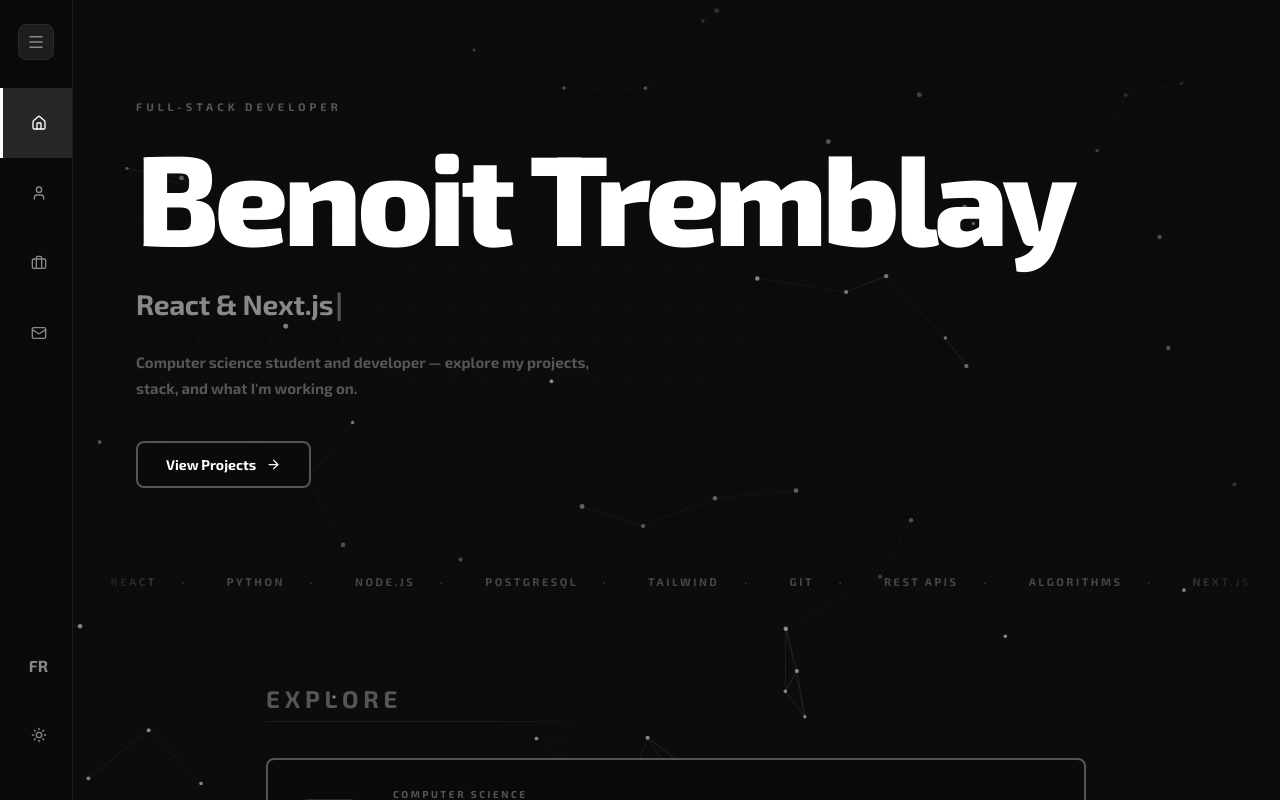
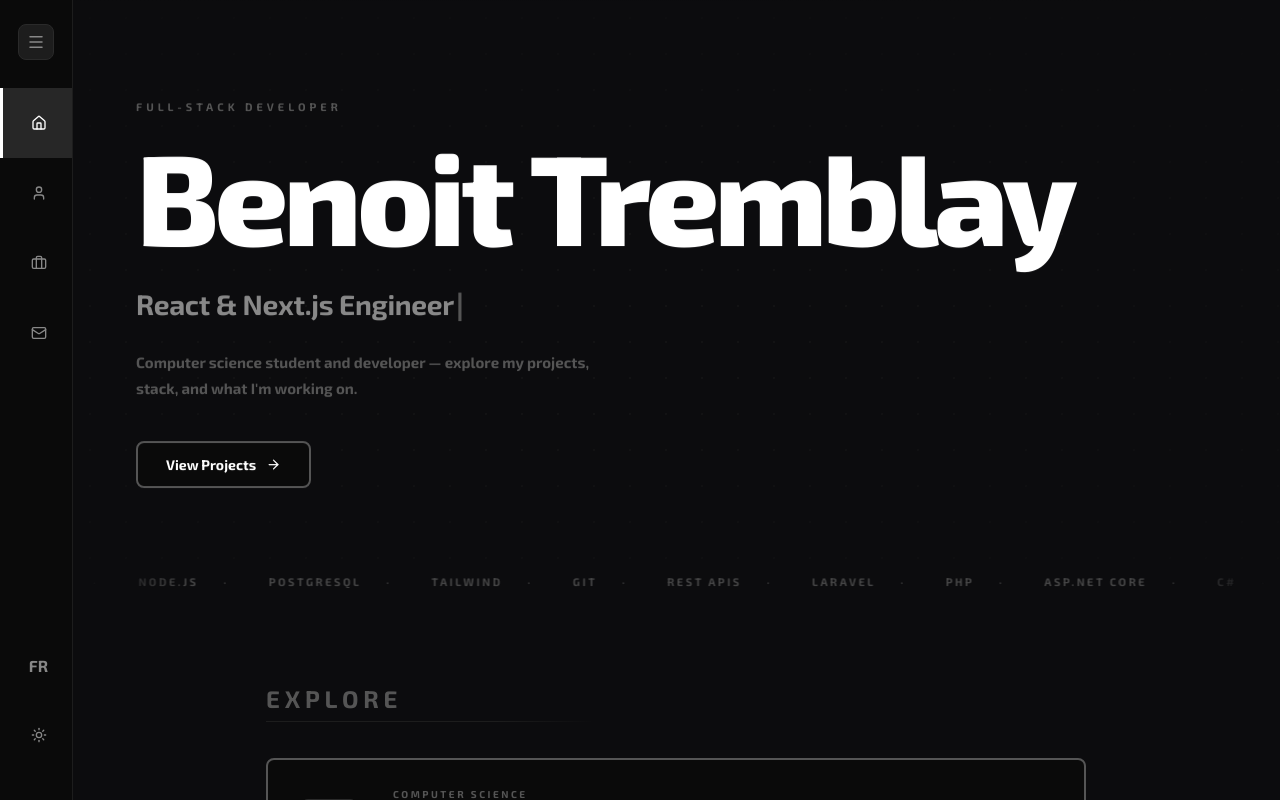
Before and after one commit to BenoitTrem/benoit-tremblay-portfolio, a Next.js app: page / in a window 1280 px wide. Built offline with nearby package versions, Linux system fonts and the light colour scheme.

Commit message:
Add transition between intro and home page and add more rotating words in home.

```diff
--- a/app/components/ClientLayout.tsx
+++ b/app/components/ClientLayout.tsx
@@ -185,8 +185,13 @@ export default function ClientLayout({
 
       <div
         className={`desktop-main ${collapsed ? "collapsed" : ""}`}
-        data-revealed={introDone ? "true" : "false"}
-        style={{ visibility: introDone ? "visible" : "hidden" }}
+        style={{
+          opacity: introDone ? 1 : 0,
+          transform: introDone ? "translateY(0)" : "translateY(18px)",
+          transition: introDone
+            ? "opacity 0.7s ease, transform 1.5s cubic-bezier(0.22, 1, 0.36, 1)"
+            : "none",
+        }}
       >
         <LocaleContext.Provider value={locale as Locale}>
           {children}
--- a/app/components/Footer.tsx
+++ b/app/components/Footer.tsx
@@ -64,8 +64,8 @@ export default function Footer() {
         </div>
       </div>
       <div className="footer-bottom">
-        <div className="divider_2" />© {year} Benoit Tremblay. All rights
-        reserved.
+        <div className="divider_2" />
+        <p>© {year} Benoit Tremblay. All rights reserveds.</p>
       </div>
     </footer>
   );
--- a/app/components/Intro.module.css
+++ b/app/components/Intro.module.css
@@ -130,6 +130,7 @@
   line-height: 1;
   display: flex;
   overflow: hidden;
+  padding-bottom: 0.15em;
 }
 
 .nameLetter {
--- a/app/globals.css
+++ b/app/globals.css
@@ -519,16 +519,30 @@ body {
 }
 
 .divider_2 {
-  width: 90%;
+  width: 100%;
   height: 1px;
   background: linear-gradient(
     90deg,
     transparent,
-    var(--border) 20%,
-    var(--border) 80%,
+    var(--border) 35%,
+    var(--border) 65%,
     transparent
   );
   margin-bottom: 25px;
+}
+@media (max-width: 768px) {
+  .divider_2 {
+    width: 100%;
+    height: 1px;
+    background: linear-gradient(
+      90deg,
+      transparent,
+      var(--border) 35%,
+      var(--border) 65%,
+      transparent
+    );
+    margin-bottom: 25px;
+  }
 }
 
 /* ─── Error pages ────────────────────────────────────────── */
--- a/app/locales/en.json
+++ b/app/locales/en.json
@@ -24,5 +24,20 @@
     "contactTag": "Reach Out",
     "contactTitle": "Let's Connect",
     "contactDesc": "Open to opportunities, collabs, and questions."
-  }
+  },
+  "rotatingWords": [
+    "Full-Stack Developer",
+    "React & Next.js Engineer",
+    "TypeScript Advocate",
+    "Computer Science Student",
+    "Laravel & MVC Patterns",
+    "RESTful API Design",
+    "ASP.NET Core",
+    "Object-Oriented Programming",
+    "Relational Database Design",
+    "Python Scripting",
+    "Android Development",
+    "Raspberry Pi Projects",
+    "Version Control with Git"
+  ]
 }
--- a/app/locales/fr.json
+++ b/app/locales/fr.json
@@ -24,5 +24,20 @@
     "contactTag": "Me rejoindre",
     "contactTitle": "Connectons-nous",
     "contactDesc": "Ouvert aux opportunités, collaborations et questions."
-  }
+  },
+  "rotatingWords": [
+    "Développeur Full-Stack",
+    "Ingénieur React & Next.js",
+    "Adepte de TypeScript",
+    "Étudiant en informatique",
+    "Laravel & Patrons MVC",
+    "Conception d'API RESTful",
+    "ASP.NET Core",
+    "Programmation orientée objet",
+    "Conception de bases de données",
+    "Scripts Python",
+    "Développement Android",
+    "Projets Raspberry Pi",
+    "Contrôle de version avec Git"
+  ]
 }
--- a/app/page.tsx
+++ b/app/page.tsx
@@ -5,15 +5,6 @@ import styles from "./home.module.css";
 import { Code2, Layers, Mail, ArrowRight } from "lucide-react";
 import { useLocale } from "./lib/LocaleContext";
 import { getT } from "./lib/translations";
-
-const ROTATING_WORDS = [
-  "Full-Stack Developer",
-  "React & Next.js",
-  "TypeScript Enjoyer",
-  "Algorithm Nerd",
-  "Open Source Builder",
-  "CS Student",
-];
 
 const TICKER_ITEMS = [
   "Next.js",
@@ -25,7 +16,16 @@ const TICKER_ITEMS = [
   "Tailwind",
   "Git",
   "REST APIs",
-  "Algorithms",
+  "Laravel",
+  "PHP",
+  "ASP.NET Core",
+  "C#",
+  "Java",
+  "Android",
+  "SQL",
+  "MySQL",
+  "Entity Framework",
+  "MVC",
   "Next.js",
   "TypeScript",
   "React",
@@ -35,12 +35,23 @@ const TICKER_ITEMS = [
   "Tailwind",
   "Git",
   "REST APIs",
-  "Algorithms",
+  "Laravel",
+  "PHP",
+  "ASP.NET Core",
+  "C#",
+  "Java",
+  "Android",
+  "SQL",
+  "MySQL",
+  "Entity Framework",
+  "MVC",
 ];
 
 export default function Home() {
   const locale = useLocale();
   const t = getT(locale);
+
+  const ROTATING_WORDS = t.rotatingWords;
 
   const [wordIndex, setWordIndex] = useState(0);
   const [displayed, setDisplayed] = useState("");
```
